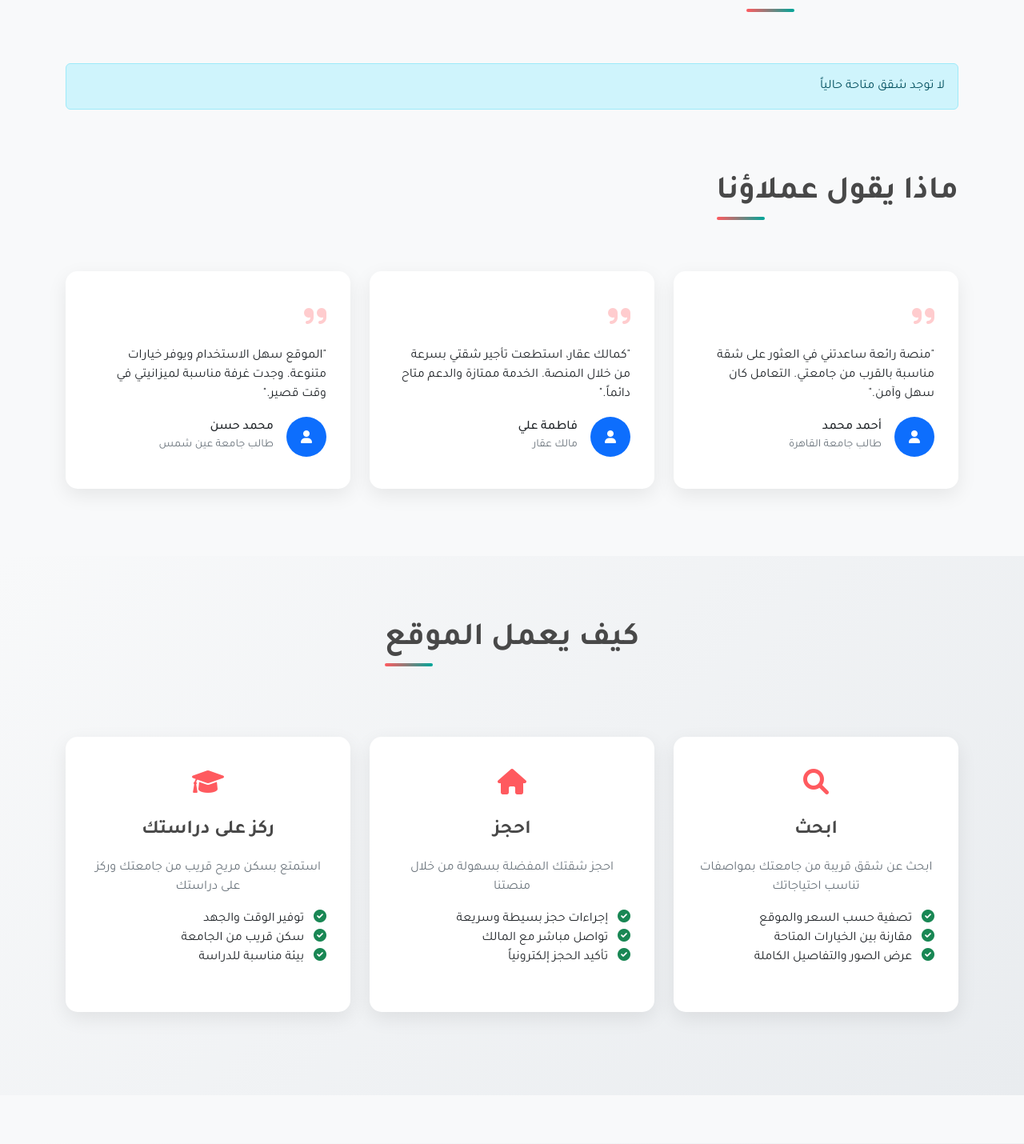
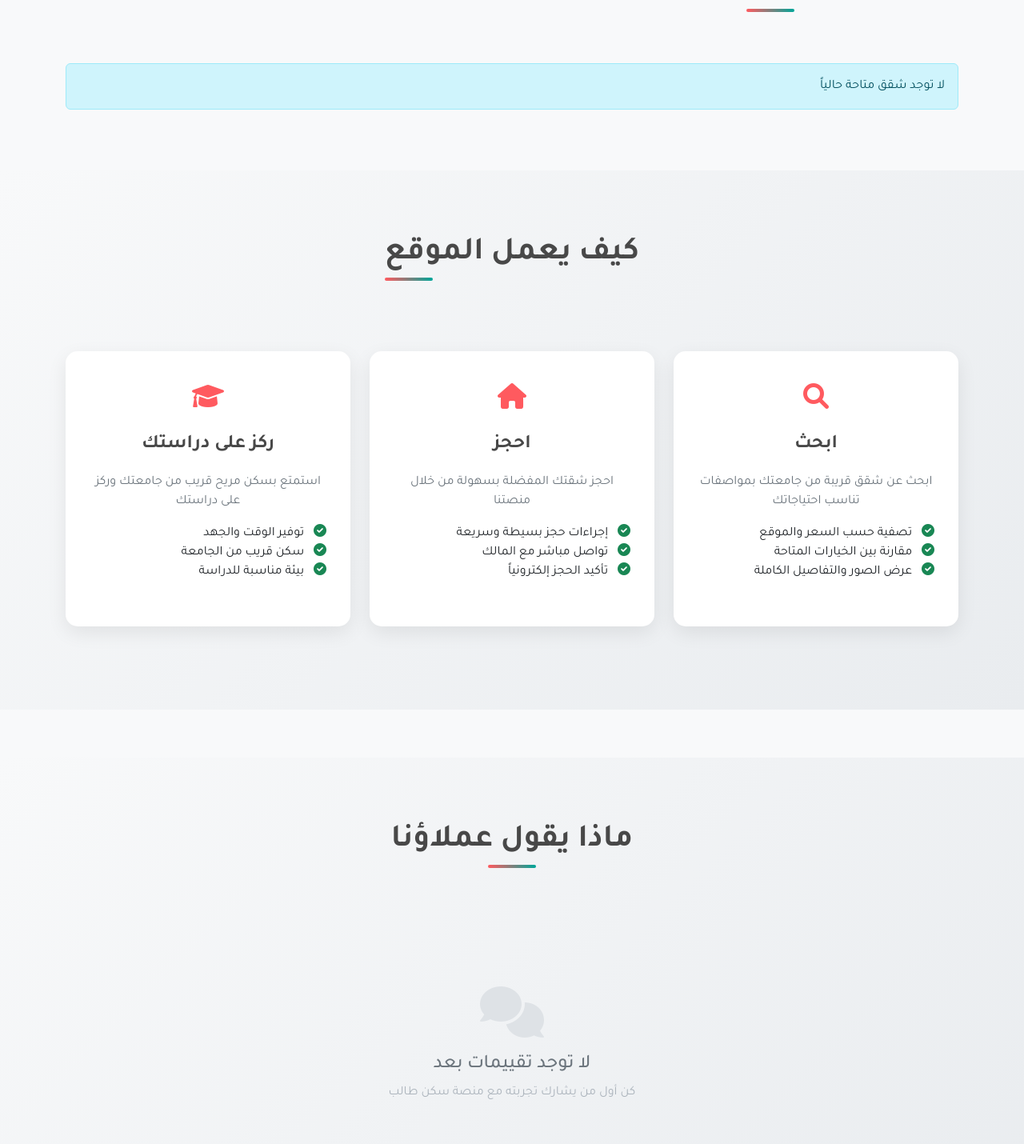
Before and after one commit to ibrahemmaher900/student-housing, a Django app: page / in a window 1280 px wide. Shown: the part 1588-3018 px from the top of the page at 80% size. Run offline with Django 4.2, Linux system fonts and the light colour scheme; data that the repository does not hold is empty.

Commit message:
Remove testimonials section from homepage as requested

```diff
--- a/templates/apartments/home.html
+++ b/templates/apartments/home.html
@@ -303,68 +303,7 @@
     </div>
 </div>
 
-<!-- Testimonials Section -->
-<div class="container mt-5 pt-3 fade-in">
-    <div class="row mb-4">
-        <div class="col-12">
-            <h2 class="section-title">ماذا يقول عملاؤنا</h2>
-        </div>
-    </div>
 
-    <div class="row">
-        <div class="col-md-4 mb-4">
-            <div class="feature-card">
-                <div class="mb-3">
-                    <i class="fas fa-quote-right fa-2x" style="color: var(--primary-color); opacity: 0.3;"></i>
-                </div>
-                <p class="mb-3">"منصة رائعة ساعدتني في العثور على شقة مناسبة بالقرب من جامعتي. التعامل كان سهل وآمن."</p>
-                <div class="d-flex align-items-center">
-                    <div class="bg-primary rounded-circle d-flex align-items-center justify-content-center me-3" style="width: 50px; height: 50px;">
-                        <i class="fas fa-user text-white"></i>
-                    </div>
-                    <div>
-                        <h6 class="mb-0">أحمد محمد</h6>
-                        <small class="text-muted">طالب جامعة القاهرة</small>
-                    </div>
-                </div>
-            </div>
-        </div>
-        <div class="col-md-4 mb-4">
-            <div class="feature-card">
-                <div class="mb-3">
-                    <i class="fas fa-quote-right fa-2x" style="color: var(--primary-color); opacity: 0.3;"></i>
-                </div>
-                <p class="mb-3">"كمالك عقار، استطعت تأجير شقتي بسرعة من خلال المنصة. الخدمة ممتازة والدعم متاح دائماً."</p>
-                <div class="d-flex align-items-center">
-                    <div class="bg-primary rounded-circle d-flex align-items-center justify-content-center me-3" style="width: 50px; height: 50px;">
-                        <i class="fas fa-user text-white"></i>
-                    </div>
-                    <div>
-                        <h6 class="mb-0">فاطمة علي</h6>
-                        <small class="text-muted">مالك عقار</small>
-                    </div>
-                </div>
-            </div>
-        </div>
-        <div class="col-md-4 mb-4">
-            <div class="feature-card">
-                <div class="mb-3">
-                    <i class="fas fa-quote-right fa-2x" style="color: var(--primary-color); opacity: 0.3;"></i>
-                </div>
-                <p class="mb-3">"الموقع سهل الاستخدام ويوفر خيارات متنوعة. وجدت غرفة مناسبة لميزانيتي في وقت قصير."</p>
-                <div class="d-flex align-items-center">
-                    <div class="bg-primary rounded-circle d-flex align-items-center justify-content-center me-3" style="width: 50px; height: 50px;">
-                        <i class="fas fa-user text-white"></i>
-                    </div>
-                    <div>
-                        <h6 class="mb-0">محمد حسن</h6>
-                        <small class="text-muted">طالب جامعة عين شمس</small>
-                    </div>
-                </div>
-            </div>
-        </div>
-    </div>
-</div>
 
 <!-- How It Works Section -->
 <div class="container-fluid how-it-works-section fade-in">
```
